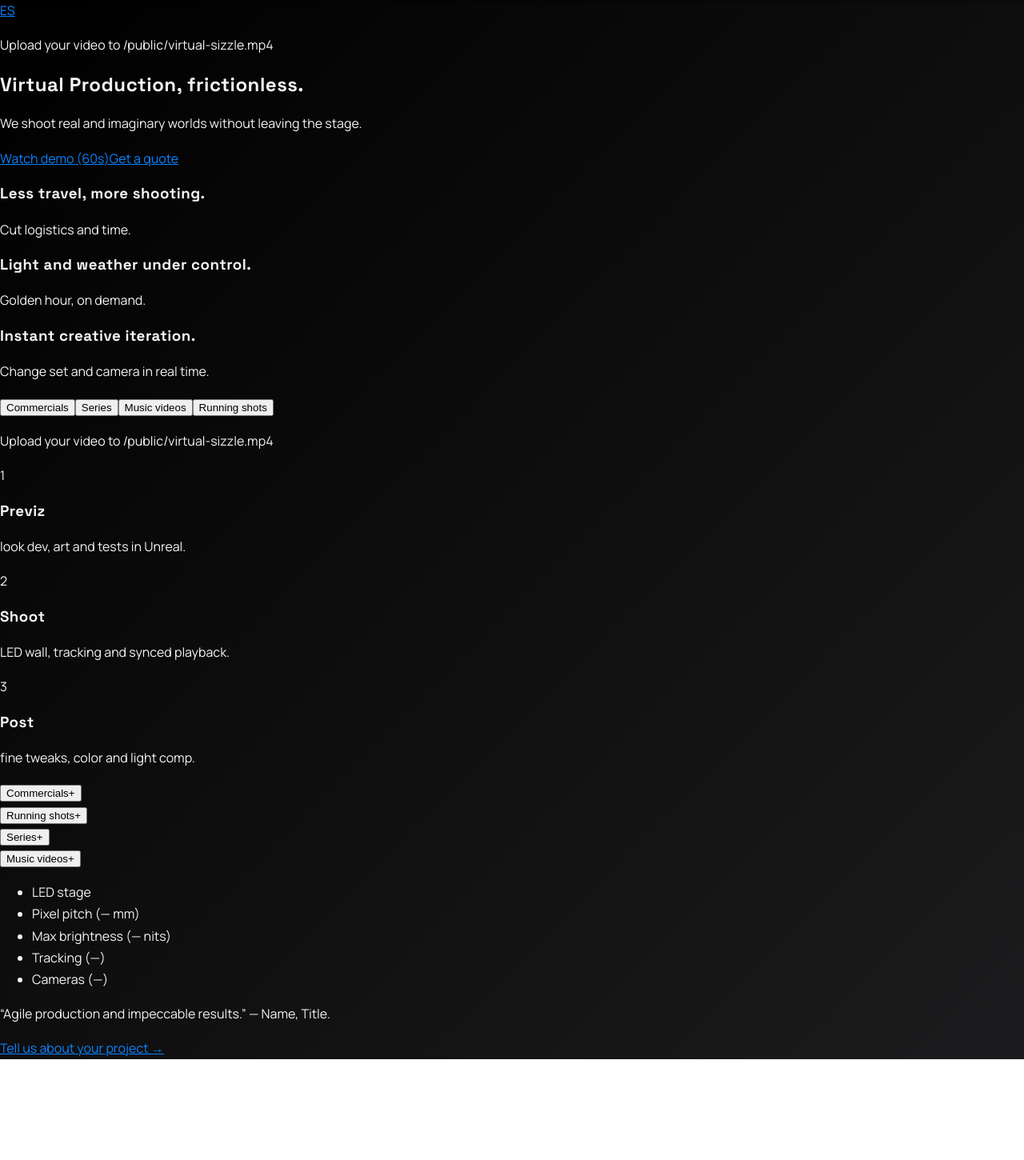
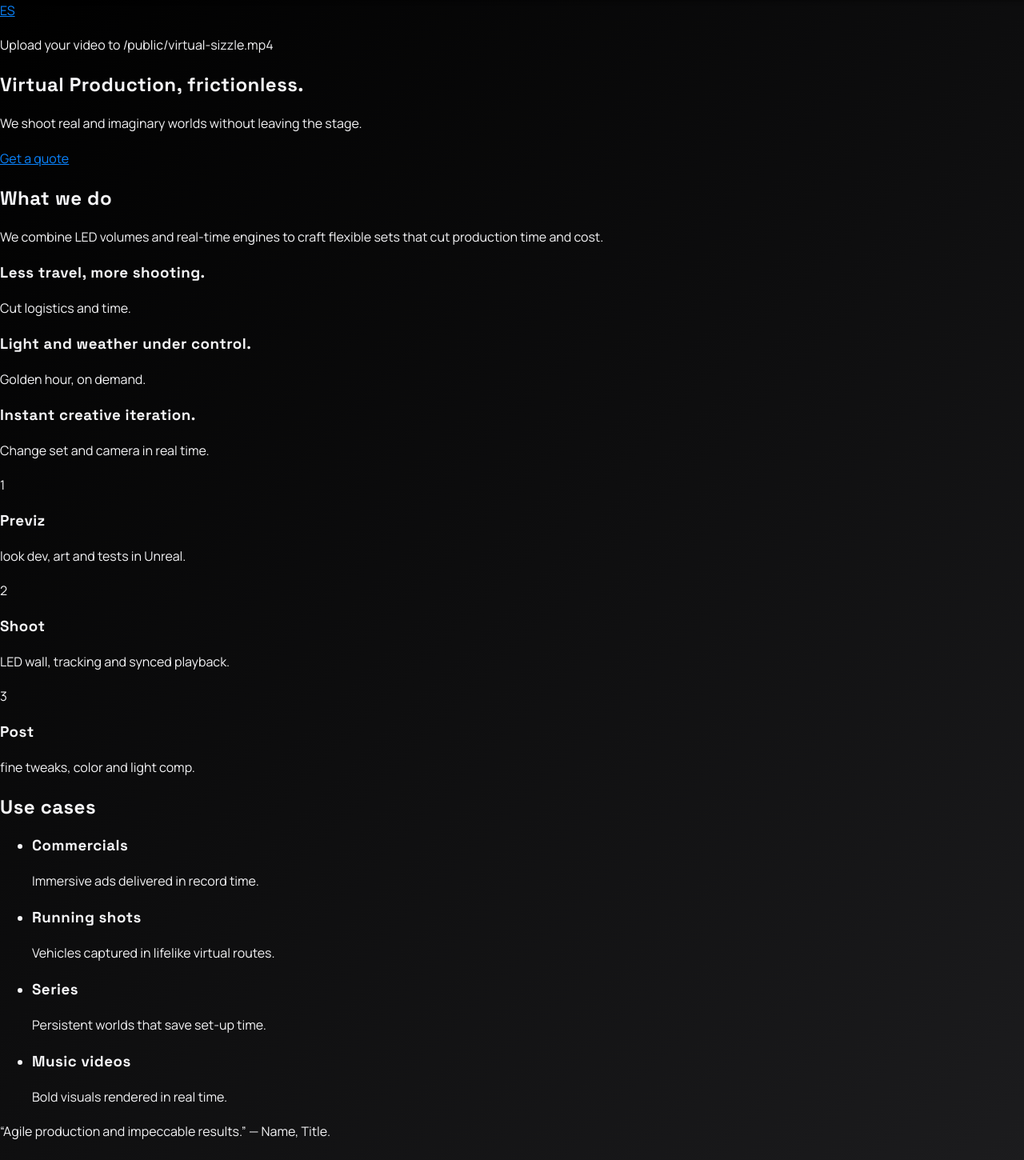
Before and after one commit to Jamon1405/Reto90Dias, a Next.js app: page /en/virtual in a window 1280 px wide. Shown: the top 1450 px of the page at 80% size. Before the commit the page ends 1324 px from the top, so only its background shows below. Built offline with nearby package versions, Linux system fonts and the light colour scheme.

Commit message:
refactor: streamline virtual page layout

```diff
--- a/src/app/(site)/virtual/page.js
+++ b/src/app/(site)/virtual/page.js
@@ -4,13 +4,14 @@ import { usePathname } from 'next/navigation';
 import Link from 'next/link';
 import { useRef, useState, useEffect } from 'react';
 
-// Local bilingual copy
 const copy = {
   es: {
     uploadVideo: 'Sube tu video a /public/virtual-sizzle.mp4',
     heroTitle: 'Producción Virtual, sin fricción.',
     heroSubtitle: 'Rodamos mundos reales e imaginarios sin salir del foro.',
-    ctaDemo: 'Ver demo (60s)',
+    introTitle: '¿Qué hacemos?',
+    introText:
+      'Integramos muros LED y motores en tiempo real para crear escenarios flexibles que reducen tiempos y costos de producción.',
     ctaQuote: 'Cotizar proyecto',
     benefits: [
       {
@@ -26,17 +27,12 @@ const copy = {
         body: 'Cambia set y cámara en tiempo real.',
       },
     ],
-    demoChips: [
-      { label: 'Comerciales', time: 5 }, // TODO: ajustar timestamps
-      { label: 'Series', time: 18 },
-      { label: 'Videoclips', time: 32 },
-      { label: 'Running shots', time: 45 },
-    ],
     howSteps: [
       { title: 'Previz', body: 'look dev, arte y pruebas en Unreal.' },
       { title: 'Rodaje', body: 'muro LED, tracking y playback sincronizado.' },
       { title: 'Post', body: 'ajustes finos, color y comp ligera.' },
     ],
+    useCasesTitle: 'Casos de uso',
     useCases: [
       {
         label: 'Comerciales',
@@ -55,13 +51,6 @@ const copy = {
         body: 'Visuales audaces generados en tiempo real.',
       },
     ],
-    specs: [
-      'Foro LED',
-      'Pixel pitch (— mm)',
-      'Brillo máx (— nits)',
-      'Tracking (—)',
-      'Cámaras (—)',
-    ],
     testimonial: '“Producción ágil y resultados impecables.” — Nombre, Cargo.',
     ctaFinal: 'Cuéntanos tu proyecto →',
   },
@@ -69,7 +58,9 @@ const copy = {
     uploadVideo: 'Upload your video to /public/virtual-sizzle.mp4',
     heroTitle: 'Virtual Production, frictionless.',
     heroSubtitle: 'We shoot real and imaginary worlds without leaving the stage.',
-    ctaDemo: 'Watch demo (60s)',
+    introTitle: 'What we do',
+    introText:
+      'We combine LED volumes and real-time engines to craft flexible sets that cut production time and cost.',
     ctaQuote: 'Get a quote',
     benefits: [
       {
@@ -85,17 +76,12 @@ const copy = {
         body: 'Change set and camera in real time.',
       },
     ],
-    demoChips: [
-      { label: 'Commercials', time: 5 }, // TODO: adjust timestamps
-      { label: 'Series', time: 18 },
-      { label: 'Music videos', time: 32 },
-      { label: 'Running shots', time: 45 },
-    ],
     howSteps: [
       { title: 'Previz', body: 'look dev, art and tests in Unreal.' },
       { title: 'Shoot', body: 'LED wall, tracking and synced playback.' },
       { title: 'Post', body: 'fine tweaks, color and light comp.' },
     ],
+    useCasesTitle: 'Use cases',
     useCases: [
       {
         label: 'Commercials',
@@ -114,13 +100,6 @@ const copy = {
         body: 'Bold visuals rendered in real time.',
       },
     ],
-    specs: [
-      'LED stage',
-      'Pixel pitch (— mm)',
-      'Max brightness (— nits)',
-      'Tracking (—)',
-      'Cameras (—)',
-    ],
     testimonial: '“Agile production and impeccable results.” — Name, Title.',
     ctaFinal: 'Tell us about your project →',
   },
@@ -135,17 +114,15 @@ export default function VirtualPage() {
   return (
     <>
       <Hero t={t} isEN={isEN} />
+      <Intro t={t} />
       <Benefits t={t} />
-      <Demo t={t} />
       <HowItWorks t={t} />
-      <UseCasesAccordion t={t} />
-      <SpecsRow t={t} />
+      <UseCases t={t} />
       <TestimonialCta t={t} lang={lang} />
     </>
   );
 }
 
-// Hero section with background video and optional language switch
 function Hero({ t, isEN }) {
   const videoRef = useRef(null);
   const [videoError, setVideoError] = useState(false);
@@ -193,20 +170,14 @@ function Hero({ t, isEN }) {
           <source src="/virtual-sizzle.mp4" type="video/mp4" /> {/* TODO: ruta del video */}
         </video>
       )}
-      <div className="absolute inset-0 bg-black/40 rounded-xl" aria-hidden="true"></div>
+      <div className="absolute inset-0 bg-black/40 rounded-xl" aria-hidden="true" />
       <div className="absolute inset-0 flex flex-col items-center justify-center text-center text-white px-4">
         <h1 className="text-4xl md:text-6xl font-bold drop-shadow-lg">{t('heroTitle')}</h1>
         <p className="mt-4 text-lg md:text-xl max-w-2xl drop-shadow">{t('heroSubtitle')}</p>
-        <div className="mt-8 flex flex-col sm:flex-row gap-4">
-          <a
-            href="#demo"
-            className="px-6 py-3 bg-white text-black rounded-full font-semibold hover:bg-gray-200 transition"
-          >
-            {t('ctaDemo')}
-          </a>
+        <div className="mt-8">
           <a
             href="#contact" // TODO: actualizar con enlace real de contacto
-            className="px-6 py-3 bg-transparent border border-white rounded-full font-semibold hover:bg-white hover:text-black transition"
+            className="px-6 py-3 bg-white text-black rounded-full font-semibold hover:bg-gray-200 transition"
           >
             {t('ctaQuote')}
           </a>
@@ -216,16 +187,21 @@ function Hero({ t, isEN }) {
   );
 }
 
-// Benefits grid
+function Intro({ t }) {
+  return (
+    <section className="py-12 md:py-24 px-4 text-center">
+      <h2 className="text-2xl md:text-3xl font-semibold mb-4">{t('introTitle')}</h2>
+      <p className="max-w-3xl mx-auto text-base md:text-lg">{t('introText')}</p>
+    </section>
+  );
+}
+
 function Benefits({ t }) {
   return (
     <section className="py-12 md:py-24 px-4">
       <div className="max-w-5xl mx-auto grid gap-6 md:grid-cols-3">
         {t('benefits').map((b) => (
-          <div
-            key={b.title}
-            className="bg-white rounded-2xl shadow-sm hover:shadow-md transition p-6"
-          >
+          <div key={b.title} className="bg-white rounded-2xl shadow-sm hover:shadow-md transition p-6">
             <h3 className="text-xl font-semibold mb-2">{b.title}</h3>
             <p className="text-base">{b.body}</p>
           </div>
@@ -235,71 +211,6 @@ function Benefits({ t }) {
   );
 }
 
-// Demo video with chips
-function Demo({ t }) {
-  const videoRef = useRef(null);
-  const [showControls, setShowControls] = useState(false);
-  const [videoError, setVideoError] = useState(false);
-
-  useEffect(() => {
-    const vid = videoRef.current;
-    if (vid) {
-      const playPromise = vid.play();
-      if (playPromise !== undefined) {
-        playPromise.catch(() => setShowControls(true));
-      }
-    }
-  }, []);
-
-  const seekTo = (seconds) => {
-    if (videoRef.current) {
-      videoRef.current.currentTime = seconds;
-      videoRef.current.play().catch(() => {});
-    }
-  };
-
-  return (
-    <section id="demo" className="py-12 md:py-24 px-4">
-      <div className="max-w-4xl mx-auto">
-        <div className="flex flex-wrap gap-2 justify-center mb-6">
-          {t('demoChips').map((chip) => (
-            <button
-              key={chip.label}
-              onClick={() => seekTo(chip.time)}
-              className="px-4 py-2 bg-gray-200 rounded-full text-sm hover:bg-gray-300 transition"
-              aria-label={chip.label}
-            >
-              {chip.label}
-            </button>
-          ))}
-        </div>
-        {videoError ? (
-          <div className="w-full aspect-video bg-gray-200 flex items-center justify-center rounded-xl">
-            <p className="text-gray-600 text-sm md:text-base">{t('uploadVideo')}</p>
-          </div>
-        ) : (
-          <video
-            ref={videoRef}
-            autoPlay
-            muted
-            loop
-            playsInline
-            preload="metadata"
-            controls={showControls}
-            controlsList="nodownload noremoteplayback"
-            poster="/virtual-sizzle.jpg" // TODO: reemplazar con poster real
-            onError={() => setVideoError(true)}
-            className="w-full h-auto rounded-xl object-cover"
-          >
-            <source src="/virtual-sizzle.mp4" type="video/mp4" /> {/* TODO: ruta del video */}
-          </video>
-        )}
-      </div>
-    </section>
-  );
-}
-
-// How it works steps
 function HowItWorks({ t }) {
   return (
     <section className="py-12 md:py-24 px-4 bg-gray-50">
@@ -316,48 +227,22 @@ function HowItWorks({ t }) {
   );
 }
 
-// Use cases accordion
-function UseCasesAccordion({ t }) {
-  const [open, setOpen] = useState(null);
-  const toggle = (idx) => setOpen(open === idx ? null : idx);
-
+function UseCases({ t }) {
   return (
     <section className="py-12 md:py-24 px-4">
-      <div className="max-w-3xl mx-auto divide-y">
-        {t('useCases').map((item, idx) => (
-          <div key={item.label}>
-            <button
-              className="w-full flex justify-between items-center py-4 text-left"
-              onClick={() => toggle(idx)}
-              aria-expanded={open === idx}
-            >
-              <span className="font-semibold">{item.label}</span>
-              <span>{open === idx ? '-' : '+'}</span>
-            </button>
-            {open === idx && (
-              <p className="pb-4 text-base">{item.body}</p>
-            )}
-          </div>
-        ))}
-      </div>
-    </section>
-  );
-}
-
-// Specs row
-function SpecsRow({ t }) {
-  return (
-    <section className="py-12 md:py-24 px-4 bg-gray-50">
-      <ul className="max-w-5xl mx-auto grid grid-cols-1 sm:grid-cols-2 md:grid-cols-5 gap-4 text-center text-sm md:text-base">
-        {t('specs').map((spec) => (
-          <li key={spec} className="p-2">{spec}</li>
+      <h2 className="text-2xl md:text-3xl font-semibold text-center mb-8">{t('useCasesTitle')}</h2>
+      <ul className="max-w-4xl mx-auto grid gap-6 md:grid-cols-2">
+        {t('useCases').map((item) => (
+          <li key={item.label} className="p-6 bg-gray-50 rounded-lg">
+            <h3 className="font-semibold mb-2">{item.label}</h3>
+            <p className="text-sm md:text-base">{item.body}</p>
+          </li>
         ))}
       </ul>
     </section>
   );
 }
 
-// Testimonial and final CTA
 function TestimonialCta({ t, lang }) {
   const contactHref = lang === 'en' ? '/en/contact' : '/contacto'; // TODO: reemplazar con enlace de contacto real
   return (
```
